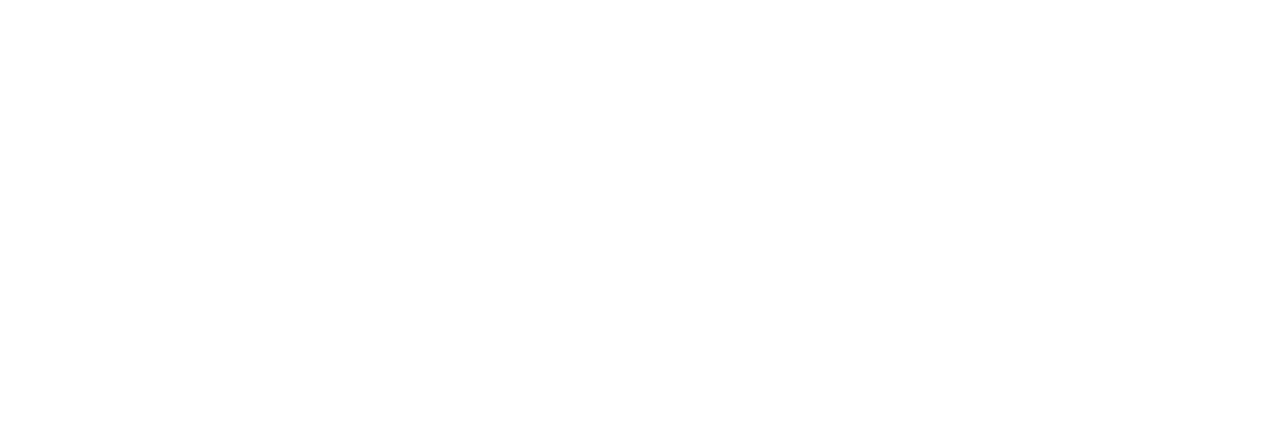
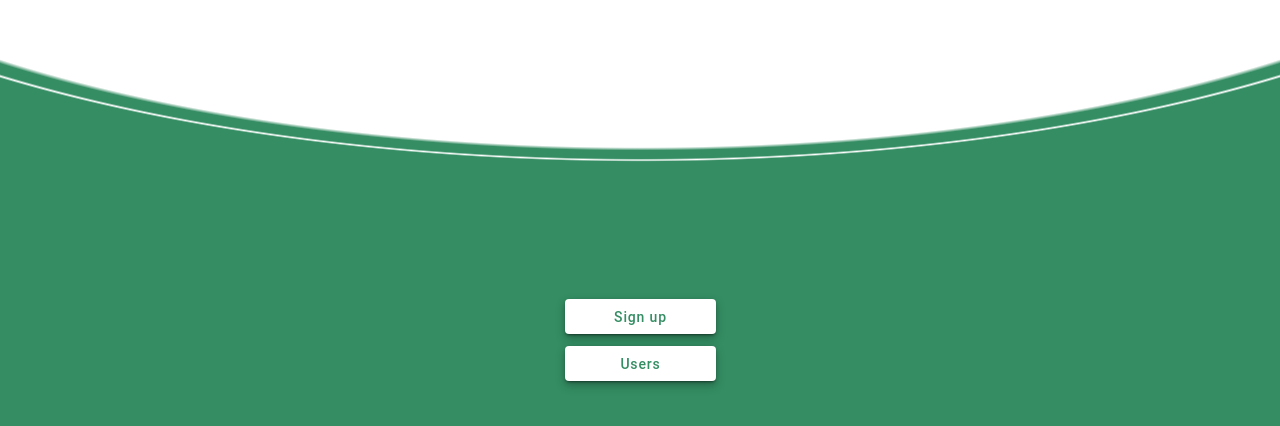
Before and after one commit to suprise079/christianConnect, a React (Create React App) app: page /SignUp in a window 1280 px wide. Shown: the part 330-756 px from the top of the page. Built offline with nearby package versions, Linux system fonts and the light colour scheme.

Commit message:
now let's rock roll

```diff
--- a/src/App.tsx
+++ b/src/App.tsx
@@ -3,6 +3,7 @@
 import { IonApp, IonRouterOutlet } from "@ionic/react";
 import { IonReactRouter } from "@ionic/react-router";
 import Welcome from "./pages/Welcome/Welcome";
+import SignUp from "./pages/SignUp/SignUp";
 
 /* Core CSS required for Ionic components to work properly */
 import "@ionic/react/css/core.css";
@@ -20,14 +21,16 @@
 import "@ionic/react/css/flex-utils.css";
 import "@ionic/react/css/display.css";
 
+
 /* Theme variables */
-import "./theme/variables.css";
+// import "./theme/variables.css";
 
 const App = () => (
   <IonApp>
     <IonReactRouter>
       <IonRouterOutlet>
         <Route exact path="/home" component={Welcome} />
+        <Route exact path="/SignUp" component={SignUp} />
         <Redirect exact from="/" to="/home" />
       </IonRouterOutlet>
     </IonReactRouter>
--- /dev/null
+++ b/src/pages/SignUp/SignUp.jsx
@@ -0,0 +1,56 @@
+import { IonButton, IonPage } from "@ionic/react";
+import "../../pages/StylesForPages.css";
+import styled from "styled-components";
+
+const Body = styled(IonPage)`
+  position: relative;
+  width: 100%;
+  height: 100%;
+  padding-top: 10vh;
+  background: radial-gradient(
+    166.46% 95.78% at 50% 16.56%,
+    rgba(255, 255, 255) 45%,
+    #348d63 45.42%,
+    #348d63 46.46%,
+    rgba(255, 255, 255) 46.67%,
+    #348d63 46.87%,
+    #348d63 49.06%
+  );
+  box-sizing: border-box;
+  .Buttons {
+    position: absolute;
+    display: flex;
+    justify-content: space-evenly;
+    flex-direction: column;
+    height: 100px;
+    bottom: 10vh;
+    align-items: center;
+    width: 100%;
+  }
+`;
+const Buttons = styled(IonButton)`
+  width: 151px;
+  height: 35px;
+  border-radius: 10px;
+  color: #348d63;
+  filter: drop-shadow(0px 4px 4px rgba(0, 0, 0, 0.25));
+`;
+const SignUp = () => {
+  return (
+    <Body>
+      <div className="Buttons">
+        <Buttons
+          routerLink="/home"
+          onClick={() => {
+            console.log("Hello SignUp");
+          }}
+        >
+          Sign up
+        </Buttons>
+        <Buttons>Users</Buttons>
+      </div>
+    </Body>
+  );
+};
+
+export default SignUp;
--- /dev/null
+++ b/src/pages/StylesForPages.css
@@ -0,0 +1,4 @@
+ion-button{
+    --background:white;
+    text-transform:unset;
+}
--- a/src/pages/Welcome/Welcome.css
+++ /dev/null
@@ -1,3 +0,0 @@
-img {
-  background: white;
-}
--- a/src/pages/Welcome/Welcome.tsx
+++ b/src/pages/Welcome/Welcome.tsx
@@ -1,5 +1,5 @@
-import { IonPage } from "@ionic/react";
-import "./Welcome.css";
+import { IonButton, IonPage } from "@ionic/react";
+import "../../pages/StylesForPages.css";
 import logo from "./Logo_transp.png";
 import styled from "styled-components";
 
@@ -29,8 +29,7 @@
     width: 100%;
   }
 `;
-const Buttons = styled.button`
-  /* position: absolute; */
+const Buttons = styled(IonButton)`
   width: 151px;
   height: 35px;
   border-radius: 10px;
@@ -43,6 +42,7 @@
       <img src={logo} alt="Logo" />
       <div className="Buttons">
         <Buttons
+        routerLink="/SignUgit p"
           onClick={() => {
             console.log("Hello RichMan");
           }}
```
Also changed, not shown: src/pages/Welcome/SignUp.jsx (deleted, +0 -58 lines), src/pages/Welcome/Logo.png (deleted), 1 other file (tests, documents, lock files or other folders).
